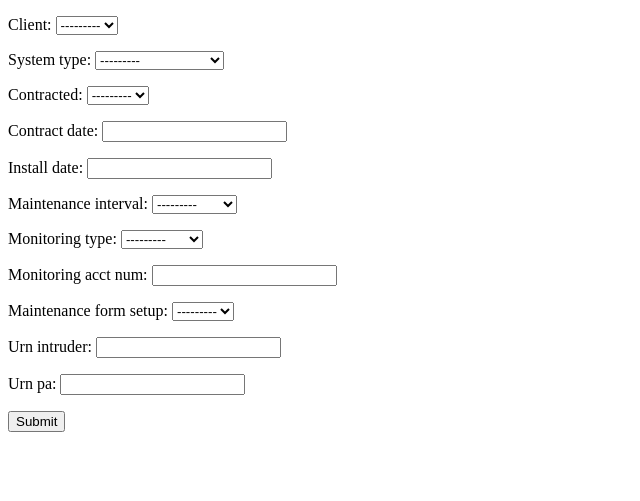
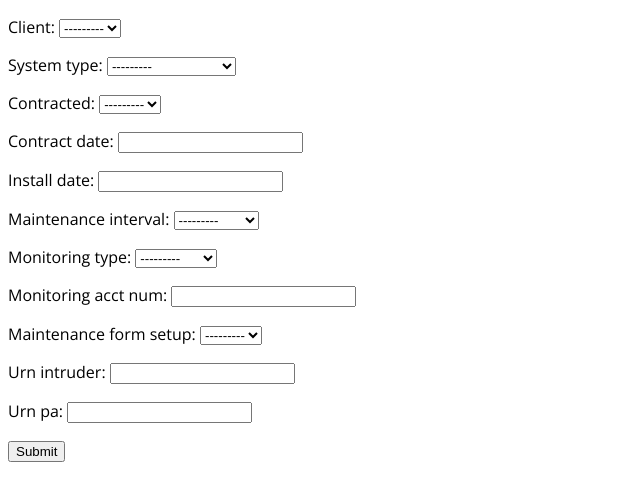
Before and after one commit to joshlsullivan/goldstar-asset-tracking, a Django app: template system/templates/system/form.html in a window 1280 px wide. Shown: the top 501 px of the page, without its empty margins (0-640 px from the left). Run offline with Django 3.2, Linux system fonts and the light colour scheme; the template is opened without the code that fills it: values that come from a table or form of the project are taken from there, others are empty.

Commit message:
updated font on form

```diff
--- a/system/templates/system/base.html
+++ b/system/templates/system/base.html
@@ -4,9 +4,10 @@
     <meta charset="utf-8">
     <meta http-equiv="X-UA-Compatible" content="IE=edge">
     <meta name="viewport" content="width=device-width, initial-scale=1">
+    <link href="https://fonts.googleapis.com/css?family=Open+Sans" rel="stylesheet">
     <title>Base Template</title>
   </head>
-  <body>
+  <body style="font-family: 'Open Sans', sans-serif;">
     <div>
     {% block content %}{% endblock content %}
     </div>
```
